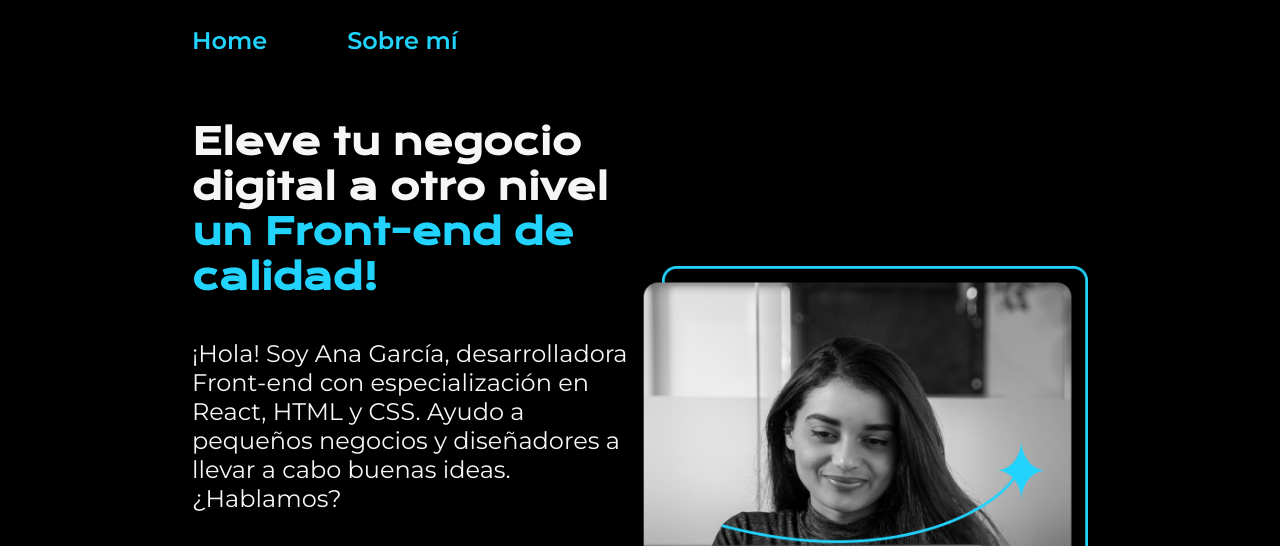
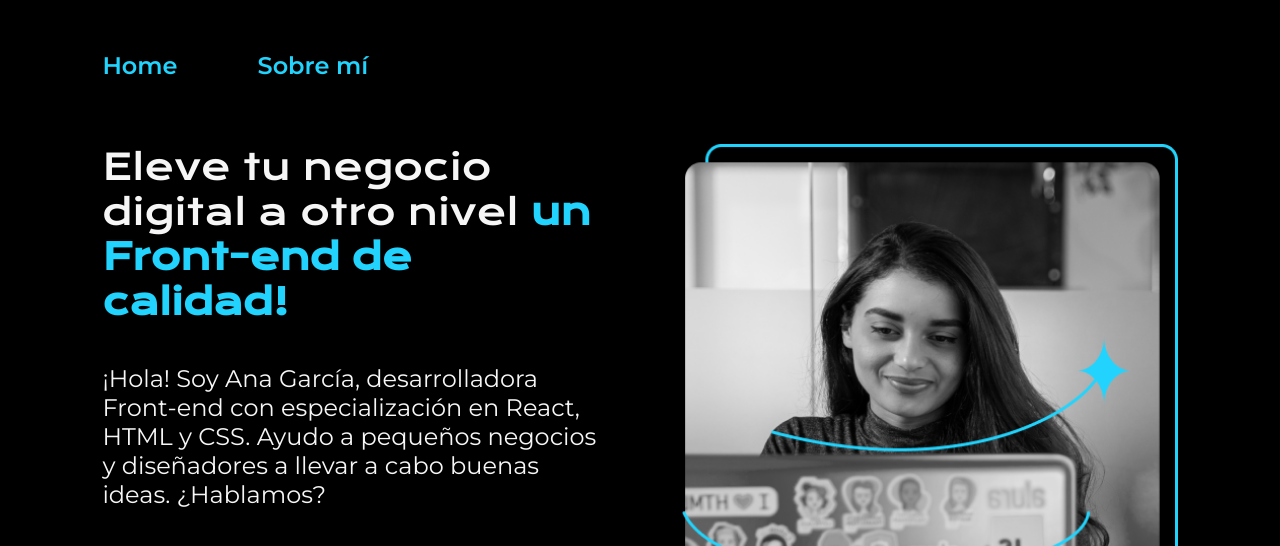
Before and after one commit to Nicolasmorahernandez/PaginaWeb, a plain HTML site: page index.html in a window 1280 px wide. Shown: the top 546 px of the page. Drawn offline with nearby package versions, Linux system fonts and the light colour scheme; files whose address does not match are found by name.

Commit message:
Style.css

```diff
--- a/style/style.css
+++ b/style/style.css
@@ -8,6 +8,10 @@
 
     --fuente-monserrat: "Montserrat", sans serif;
     --fuente-Krona: "Krona One", sans serif;
+}
+
+html{
+    font-size: 16px;
 }
 
 * {
@@ -23,7 +27,7 @@ body{
 }
 
 .header{
-    padding: 2% 0% 0% 15%;
+    padding: 4% 0% 0% 8%;
 
 }
 
@@ -48,9 +52,10 @@ body{
 
 .presentacion {
     display: flex;
-    align-items: center;
-    padding: 5% 15%;
+    align-items: flex-start;
+    padding: 5% 8%;
     justify-content: space-between;
+    gap: 82px;
 }
 
 .presentacion_contenido{
@@ -63,11 +68,13 @@ body{
 .presentacion_contenido_titulo{
     font-size: 2.25rem;
     font-family: var(--fuente-Krona);
+    font-weight: 400;
 }
 
 .presentacion_contenido_text{
     font-size: 1.5rem;
     font-family: var(--fuente-monserrat);
+    font-weight: 400;
 }
 
 .presentacion_enlace {
```
